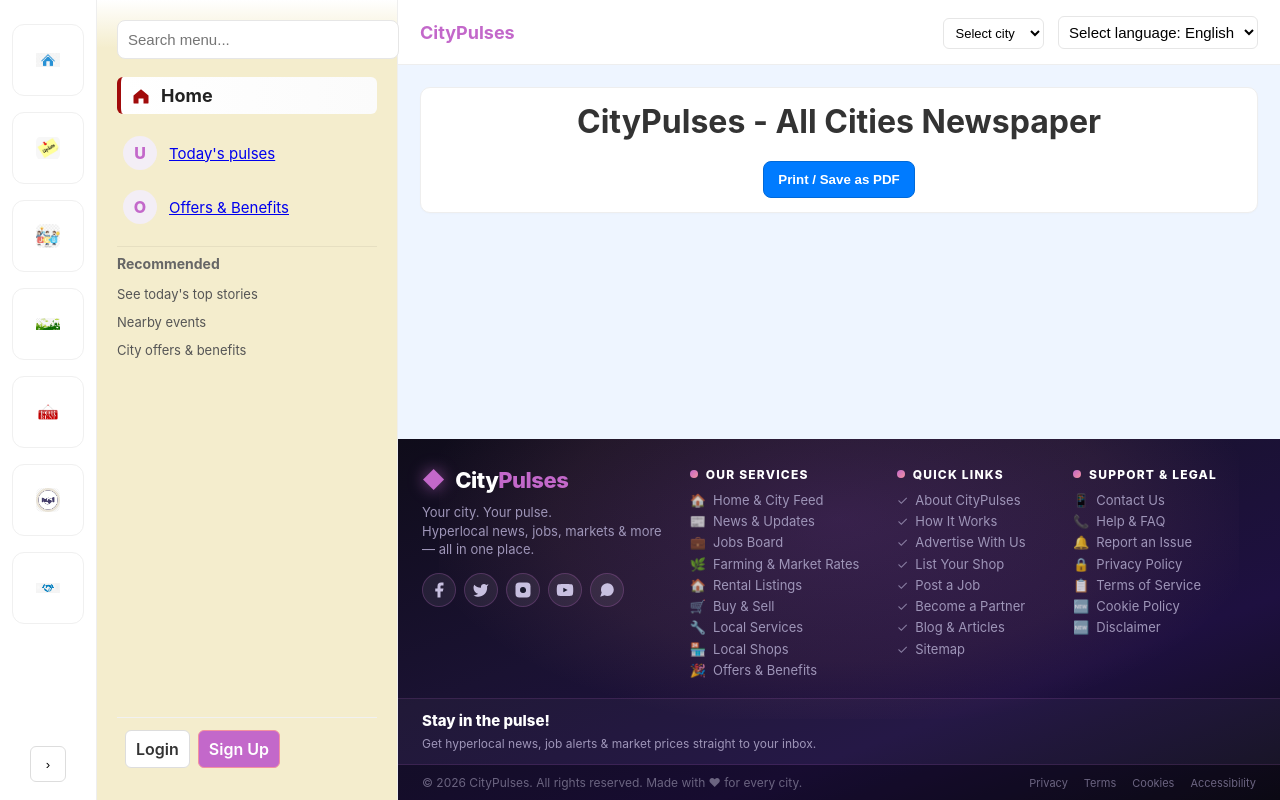
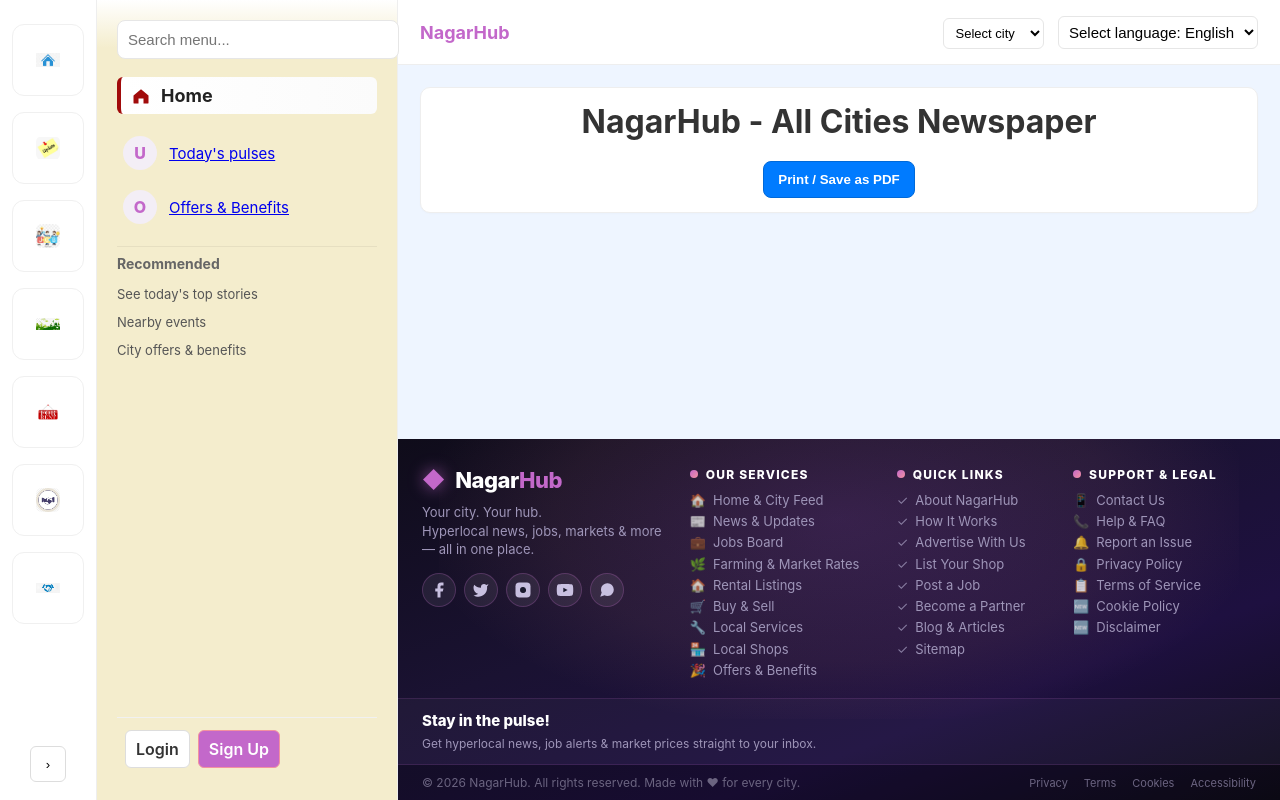
Before and after one commit to dmbhoyar/citypulses, a Rails app: page /newspaper in a window 1280 px wide. Run offline with Rails 7, Linux system fonts and the light colour scheme; data comes from the database, SQL or seed files in the repository; data that the repository does not hold is empty; some libraries are stand-ins or nearby versions.

Commit message:
Rename site brand from CityPulses to NagarHub across all user-facing views and controller
Co-authored-by: dmbhoyar <92134951+dmbhoyar@users.noreply.github.com>

```diff
--- a/app/controllers/subscriptions_controller.rb
+++ b/app/controllers/subscriptions_controller.rb
@@ -25,7 +25,7 @@ class SubscriptionsController < ApplicationController
       # create Stripe Checkout Session and include subscription id in metadata
       session = Stripe::Checkout::Session.create(
         payment_method_types: ['card'],
-        line_items: [{ price_data: { currency: 'inr', product_data: { name: "CityPulses Shop Subscription" }, unit_amount: (amount * 100).to_i }, quantity: 1 }],
+        line_items: [{ price_data: { currency: 'inr', product_data: { name: "NagarHub Shop Subscription" }, unit_amount: (amount * 100).to_i }, quantity: 1 }],
         mode: 'payment',
         metadata: { subscription_id: sub.id },
         success_url: root_url + '?sub_success=1',
--- a/app/views/layouts/application.html.erb
+++ b/app/views/layouts/application.html.erb
@@ -1,7 +1,7 @@
 <!DOCTYPE html>
 <html>
 <head>
-  <title>CityPulses</title>
+  <title>NagarHub</title>
   <meta name="viewport" content="width=device-width,initial-scale=1">
 
   <%= csrf_meta_tags %>
@@ -118,7 +118,7 @@
     <header class="navbar">
 
       <div class="brand">
-        <strong>CityPulses</strong>
+        <strong>NagarHub</strong>
       </div>
 
       <div class="nav-right">
--- a/app/views/myshop/worker_experience.html.erb
+++ b/app/views/myshop/worker_experience.html.erb
@@ -44,5 +44,5 @@
     </div>
   </div>
 
-  <p style="margin-top:20px;font-size:12px;color:#666">This is a system generated letter from CityPulses.</p>
+  <p style="margin-top:20px;font-size:12px;color:#666">This is a system generated letter from NagarHub.</p>
 </div>
--- a/app/views/newspaper/show.html.erb
+++ b/app/views/newspaper/show.html.erb
@@ -1,5 +1,5 @@
 <div class="panel">
-  <h1 style="margin:0;text-align:center">CityPulses - <%= @city&.name || 'All Cities' %> Newspaper</h1>
+  <h1 style="margin:0;text-align:center">NagarHub - <%= @city&.name || 'All Cities' %> Newspaper</h1>
   <div style="margin-top:12px">
     <% @updates.each do |u| %>
       <div class="card">
--- a/app/views/pwa/manifest.json.erb
+++ b/app/views/pwa/manifest.json.erb
@@ -1,5 +1,5 @@
 {
-  "name": "CityPulses",
+  "name": "NagarHub",
   "icons": [
     {
       "src": "/icon.png",
@@ -16,7 +16,7 @@
   "start_url": "/",
   "display": "standalone",
   "scope": "/",
-  "description": "CityPulses.",
+  "description": "NagarHub – Your hyperlocal city & town platform.",
   "theme_color": "red",
   "background_color": "red"
 }
--- a/app/views/shared/_footer.html.erb
+++ b/app/views/shared/_footer.html.erb
@@ -7,9 +7,9 @@
     <div class="footer-col footer-brand-col">
       <div class="footer-logo">
         <span class="footer-logo-icon">&#9670;</span>
-        <span class="footer-logo-name">City<span class="footer-logo-accent">Pulses</span></span>
+        <span class="footer-logo-name">Nagar<span class="footer-logo-accent">Hub</span></span>
       </div>
-      <p class="footer-tagline">Your city. Your pulse.<br>Hyperlocal news, jobs, markets &amp; more — all in one place.</p>
+      <p class="footer-tagline">Your city. Your hub.<br>Hyperlocal news, jobs, markets &amp; more — all in one place.</p>
       <div class="footer-social">
         <a href="#" class="social-btn" aria-label="Facebook" title="Facebook">
           <svg viewBox="0 0 24 24" fill="currentColor" width="18" height="18"><path d="M18 2h-3a5 5 0 0 0-5 5v3H7v4h3v8h4v-8h3l1-4h-4V7a1 1 0 0 1 1-1h3z"/></svg>
@@ -49,7 +49,7 @@
     <div class="footer-col">
       <h4 class="footer-heading"><span class="footer-heading-dot"></span>Quick Links</h4>
       <ul class="footer-links">
-        <li><a href="#"><span class="fl-icon">&#10003;</span> About CityPulses</a></li>
+        <li><a href="#"><span class="fl-icon">&#10003;</span> About NagarHub</a></li>
         <li><a href="#"><span class="fl-icon">&#10003;</span> How It Works</a></li>
         <li><a href="#"><span class="fl-icon">&#10003;</span> Advertise With Us</a></li>
         <li><a href="#"><span class="fl-icon">&#10003;</span> List Your Shop</a></li>
@@ -89,7 +89,7 @@
   <!-- Bottom bar -->
   <div class="footer-bottom">
     <div class="footer-bottom-inner">
-      <span class="footer-copy">&copy; <%= Time.now.year %> CityPulses. All rights reserved. Made with &#10084; for every city.</span>
+      <span class="footer-copy">&copy; <%= Time.now.year %> NagarHub. All rights reserved. Made with &#10084; for every city.</span>
       <div class="footer-bottom-links">
         <a href="#">Privacy</a>
         <a href="#">Terms</a>
```
